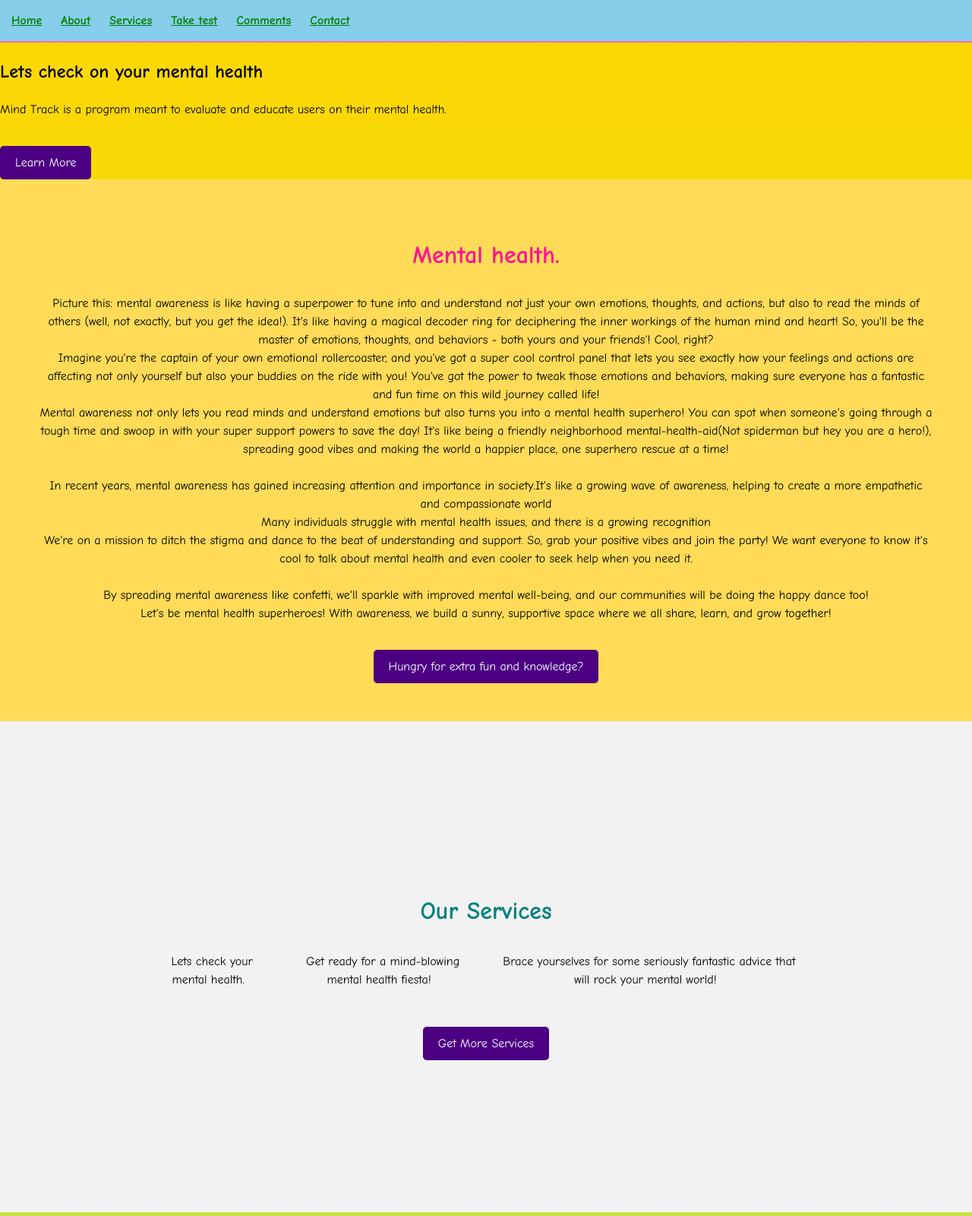
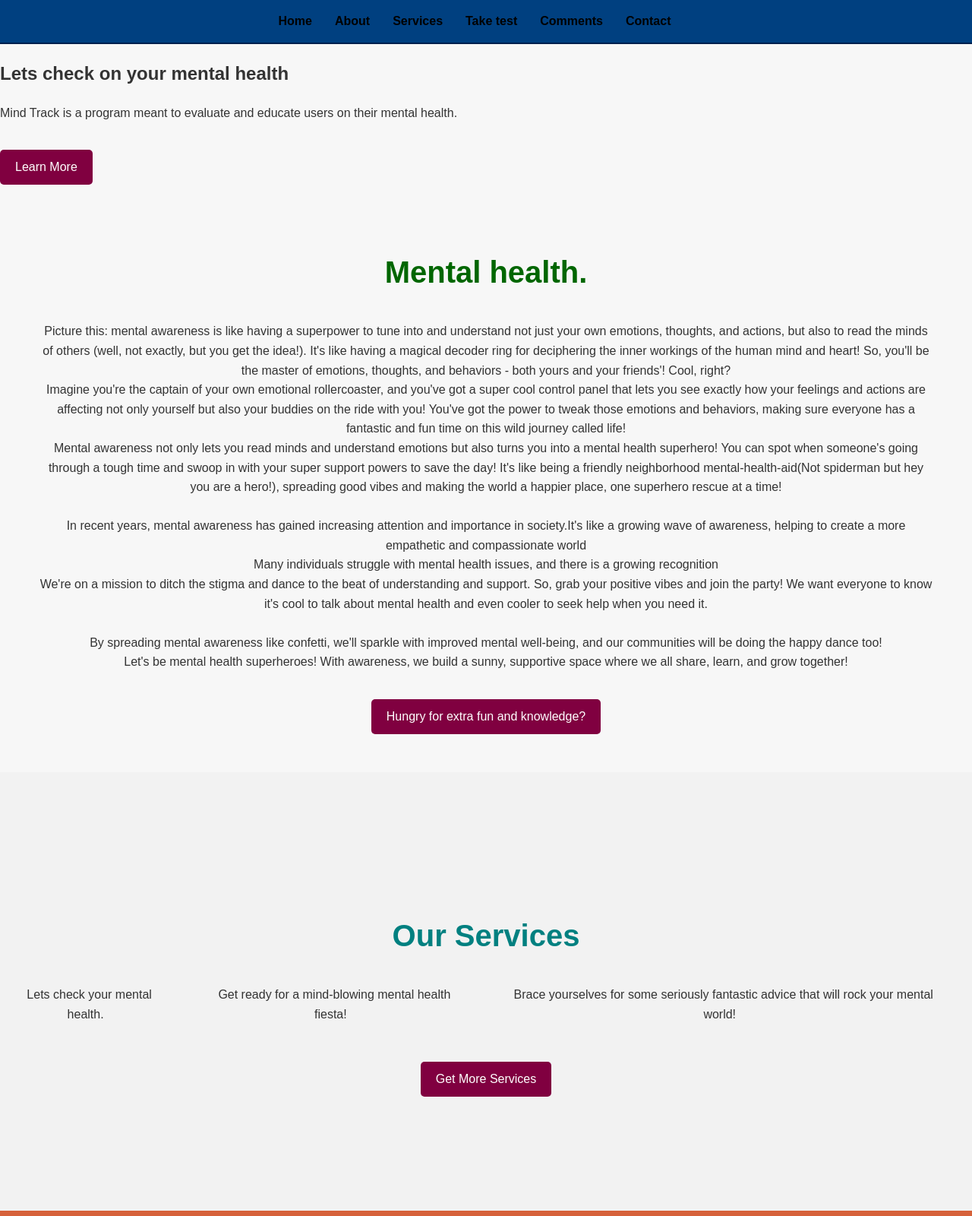
Before and after one commit to quincysire/Phase-1-final-project, a plain HTML site: page index.html in a window 1280 px wide. Shown: the top 1600 px of the page at 76% size. Drawn offline with Linux system fonts and the light colour scheme.

Commit message:
index.css done

```diff
--- a/index.css
+++ b/index.css
@@ -1,14 +1,20 @@
 /* Global styles */
 body {
-  font-family: "Comic Sans MS", cursive;
-  line-height: 1.5;
+  font-family: "Arial", sans-serif;
+  line-height: 1.6;
   margin: 0;
-  background: linear-gradient(to bottom, #ffd700, #90ee90);
+  background: #f7f7f7;
+  color: #333;
 }
 
 a {
-  color: #ff1493;
-  text-decoration: underline;
+  color: #007bff;
+  text-decoration: none;
+  transition: color 0.3s ease;
+}
+
+a:hover {
+  color: #0056b3;
 }
 
 ul {
@@ -19,43 +25,49 @@ ul {
 
 /* Header styles */
 header {
-  background-color: #87ceeb;
-  border-bottom: 2px solid #ff69b4;
+  background-color: #004080;
+  border-bottom: 2px solid #001f4d;
   padding: 15px;
+  text-align: center;
 }
 
 nav ul {
   display: flex;
+  justify-content: center;
+  align-items: center;
 }
 
 nav li {
-  margin-right: 25px;
+  margin-right: 30px;
 }
 
 nav a {
   font-weight: bold;
+  color: #000000;
+  transition: color 0.3s ease;
+}
+
+nav a:hover {
   color: #008000;
 }
 
 /* Hero section styles */
 #hero {
-  background-image: url("./src/Mind Track.jpg");
   background-position: center;
   background-size: cover;
-  color: #fff;
   padding: 100px;
   text-align: center;
 }
 
 #hero h1 {
-  font-size: 3rem;
+  font-size: 3.5rem;
   margin-top: 0;
-  color: #800080;
-  text-shadow: 2px 2px #ff8c00;
+  color: #660066;
+  text-shadow: 2px 2px #cc6600;
 }
 
 .btn {
-  background-color: #4b0082;
+  background-color: #800040;
   border: none;
   border-radius: 5px;
   color: #fff;
@@ -64,40 +76,44 @@ nav a {
   padding: 10px 20px;
   text-decoration: none;
   transition: background-color 0.3s ease;
+  cursor: pointer;
 }
 
 .btn:hover {
-  background-color: #8a2be2;
-  cursor: pointer;
+  background-color: #b30059;
 }
 
 /* About section styles */
 #about {
   padding: 50px;
   text-align: center;
-  background-color: #ffdb58;
+  background-position: center;
+  background-size: cover;
 }
 
 #about h2 {
-  font-size: 2rem;
-  color: #ff1493;
+  font-size: 2.5rem;
+  color: #006600;
 }
 
 /* Services section styles */
 #services {
   background-color: #f2f2f2;
-  padding: 200px;
+  padding: 150px 0;
   text-align: center;
+  background-position: center;
+  background-size: cover;
 }
 
 #services h2 {
-  font-size: 2rem;
+  font-size: 2.5rem;
   color: #008080;
 }
 
 #services ul {
   display: flex;
   justify-content: center;
+  align-items: center;
   margin: 30px 0;
 }
 
@@ -114,29 +130,29 @@ nav a {
 #contact {
   padding: 50px;
   text-align: center;
+  background-position: center;
+  background-size: cover;
 }
 
 #contact h2 {
-  font-size: 2rem;
-  color: #ff6347;
+  font-size: 2.5rem;
+  color: #b30000;
 }
 
-/* ... Other styles ... */
-
 /* Take Test section styles */
-#takeTest {
-  background-color: #f4424b;
+#TakeTest {
+  background-color: #ffffff;
   animation: color-change 15s ease-in-out infinite;
 }
 
 @keyframes color-change {
   0% {
-    background-color: #f4424b;
+    background-color: #f9f9f9;
   }
   50% {
-    background-color: #de24f4;
+    background-color: #cc3300;
   }
   100% {
-    background-color: #4bdcf4;
+    background-color: #b30059;
   }
 }
```
Also changed, not shown: src/j.jpg (added).
